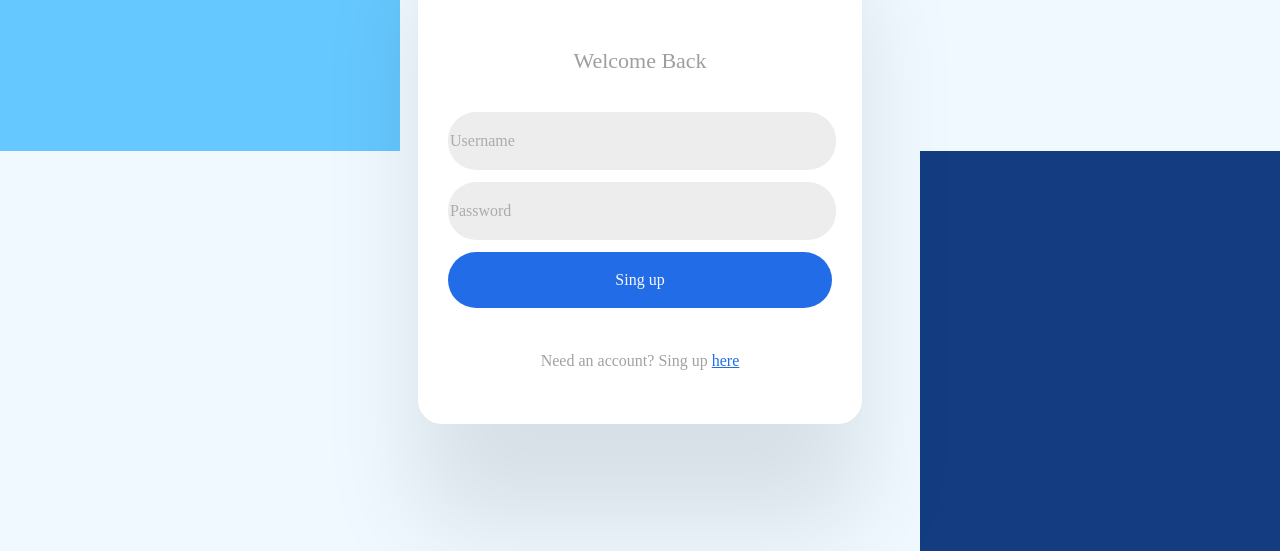
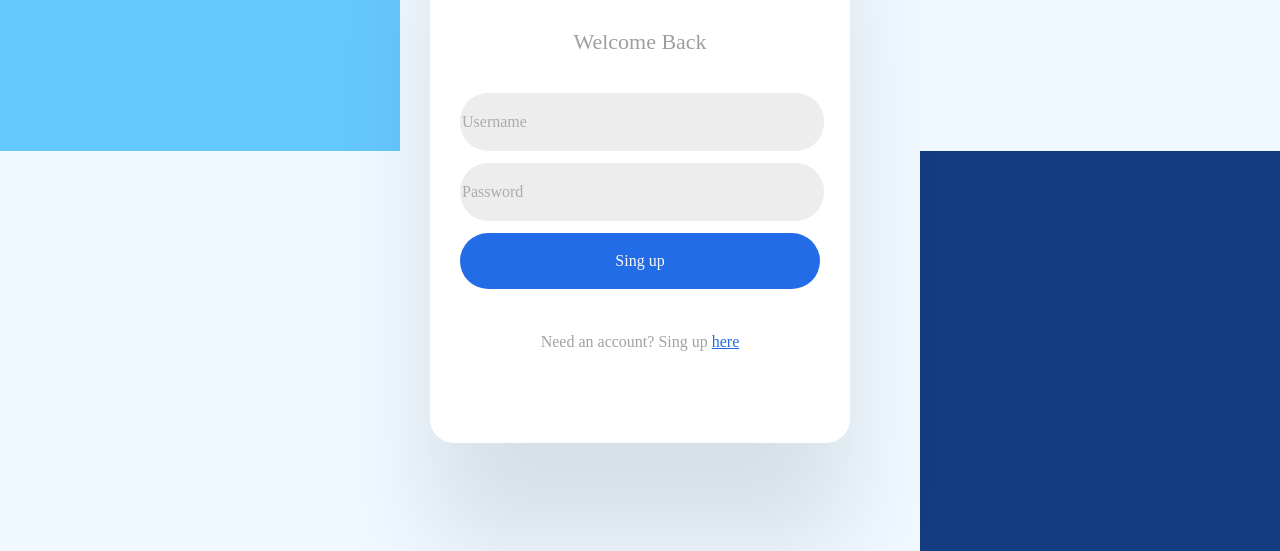
Before and after one commit to Augusto-stack/Log-in, a plain HTML site: page index.html in a window 1280 px wide. Shown: the part 249-800 px from the top of the page. Drawn offline with Linux system fonts and the light colour scheme.

Commit message:
agregando otros archivos

```diff
--- a/style.css
+++ b/style.css
@@ -32,7 +32,8 @@ body{
     overflow: hidden;
     position: relative;
     z-index: 3;
-    width: 30%;
+    width: 30% max-content;
+    height: 45%;
     margin: 0 20px;
     padding: 170px 30px 54px;
     border-radius: 24px;
```
